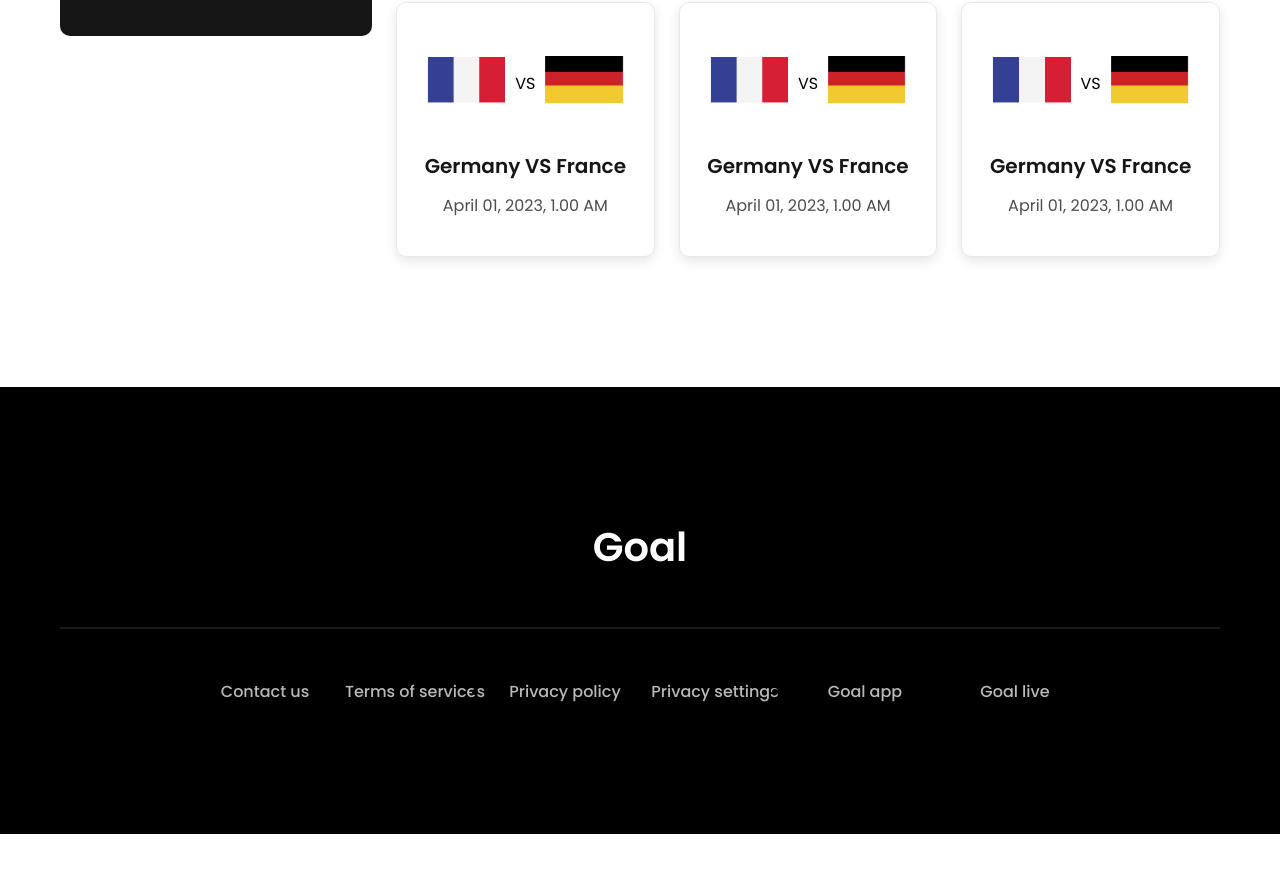
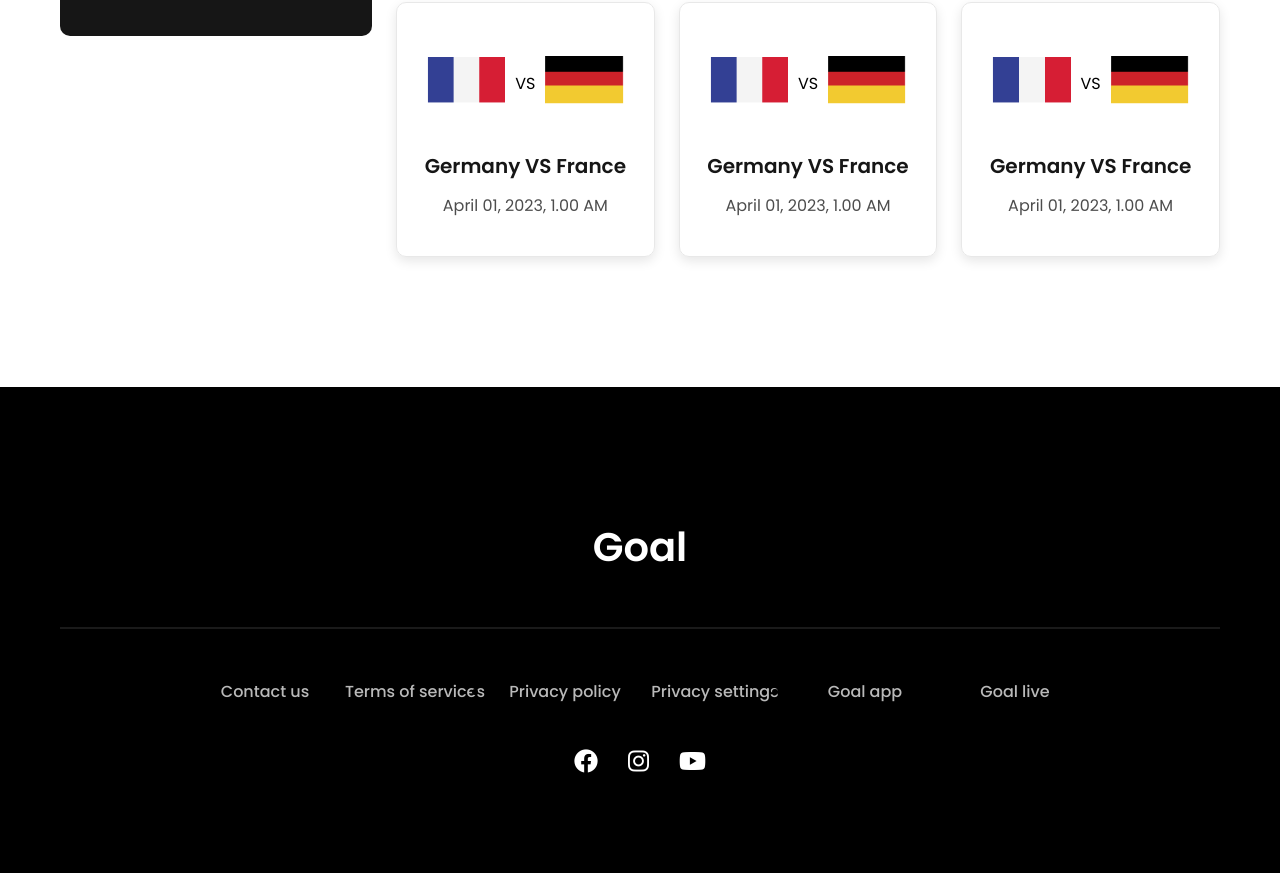
Before and after one commit to moni-koiry/second-assignment, a plain HTML site: page match.html in a window 1280 px wide. Shown: the part 896-1769 px from the top of the page. Before the commit the page ends 1730 px from the top, so only its background shows below. Drawn offline with Linux system fonts and the light colour scheme.

Commit message:
Completed:)

```diff
--- a/match.html
+++ b/match.html
@@ -162,6 +162,17 @@
           <li><a href="">Goal app</a></li>
           <li><a href="">Goal live</a></li>
         </ul>
+        <div class="footer-social">
+          <a href="https://www.facebook.com/"
+            ><i class="fa-brands fa-facebook"></i
+          ></a>
+          <a href="https://www.instagram.com/">
+            <i class="fa-brands fa-instagram"></i
+          ></a>
+          <a href="https://www.youtube.com/">
+            <i class="fa-brands fa-youtube"></i
+          ></a>
+        </div>
       </div>
     </footer>
     <!-- Footer Section Ends -->
```
